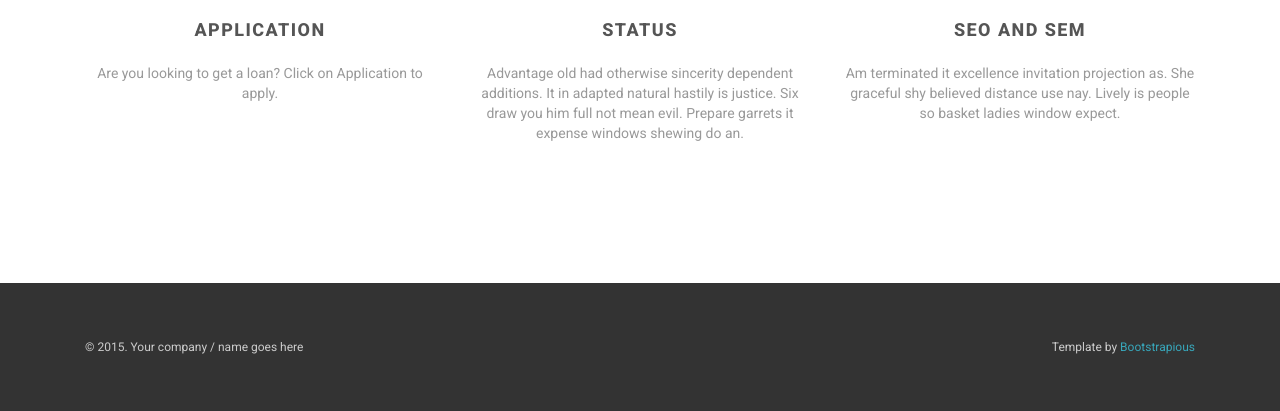
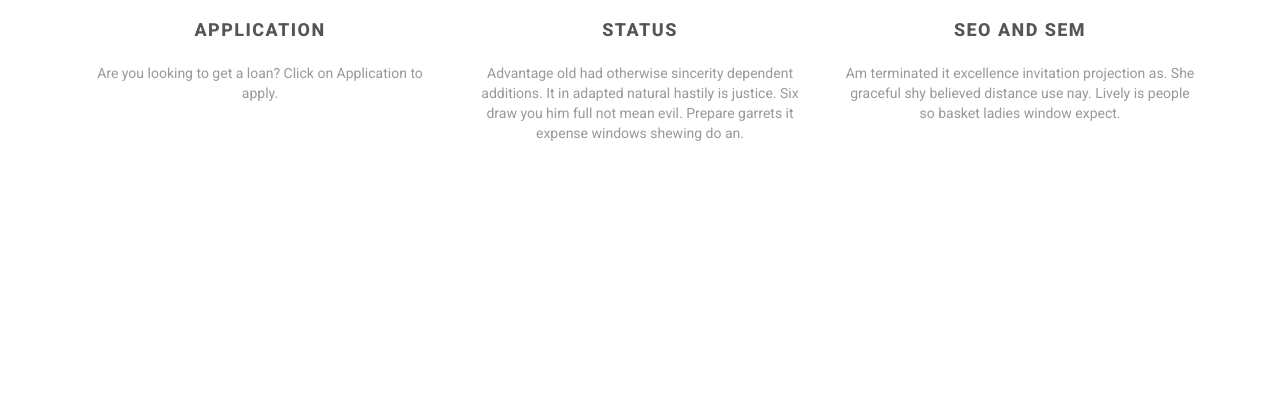
Before and after one commit to chintans1/digiloans, a Flask app: page / in a window 1280 px wide. Shown: the part 560-971 px from the top of the page. After the commit the page ends 701 px from the top, so only its background shows below. Run offline with Flask 2, Linux system fonts and the light colour scheme; some libraries are stand-ins or nearby versions.

Commit message:
deleted footer

```diff
--- a/templates/index.html
+++ b/templates/index.html
@@ -257,17 +257,7 @@ _________________________________________________________ -->
         <!-- *** COPYRIGHT ***
 _________________________________________________________ -->
 
-        <div id="copyright">
-            <div class="container">
-                <div class="col-md-12">
-                    <p class="pull-left">&copy; 2015. Your company / name goes here</p>
-                    <p class="pull-right">Template by <a href="http://bootstrapious.com/free-templates">Bootstrapious</a>
-                        <!-- Not removing these links is part of the licence conditions of the template. Thanks for understanding :) -->
-                    </p>
 
-                </div>
-            </div>
-        </div>
         <!-- /#copyright -->
 
         <!-- *** COPYRIGHT END *** -->
```
